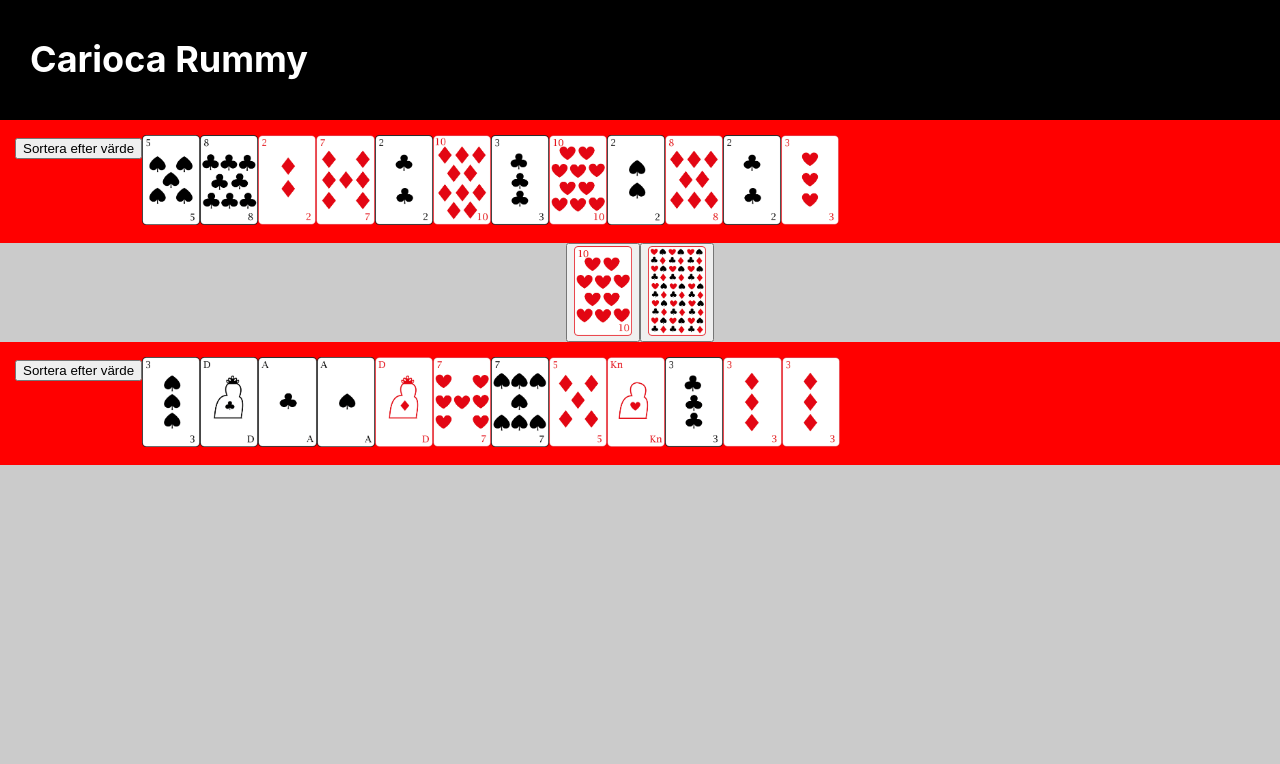
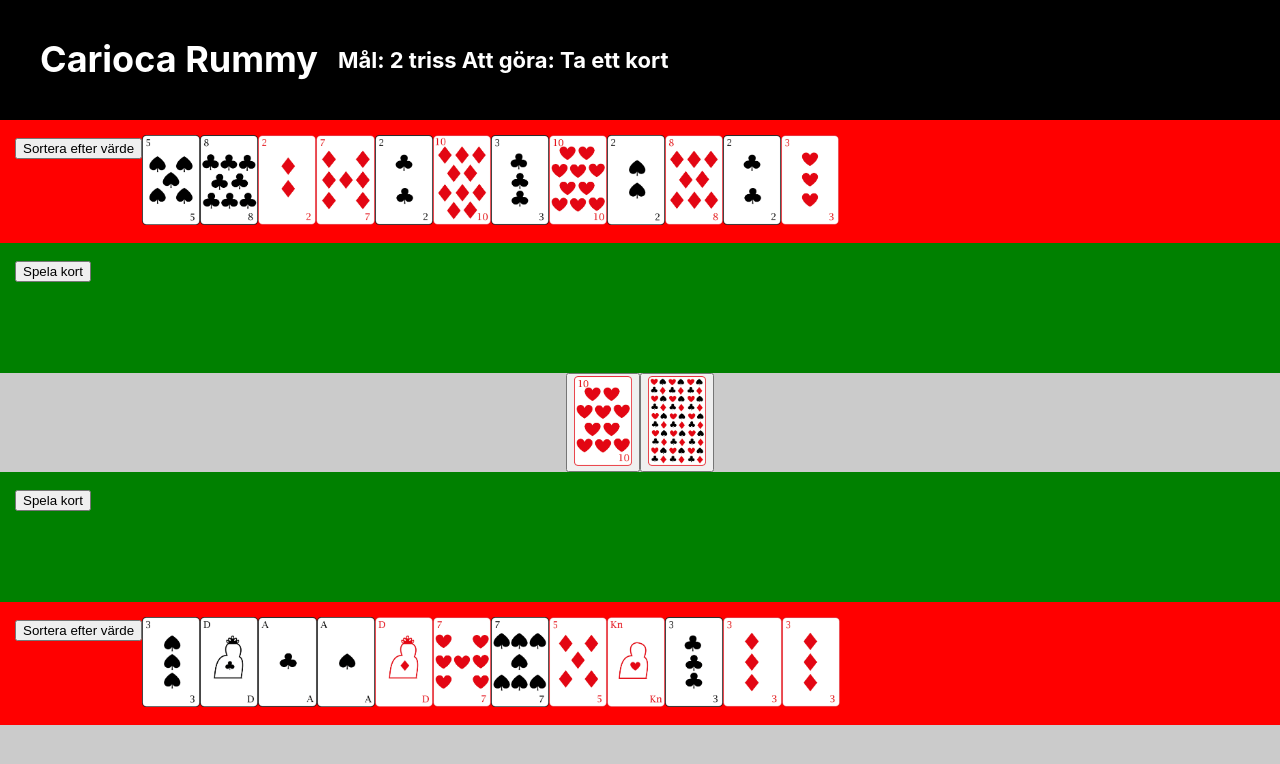
Before and after one commit to Tejpex/carioca-rummy, a React (Vite) app: page / in a window 1280 px wide. Shown: the top 764 px of the page. Built offline with nearby package versions, Linux system fonts and the light colour scheme.

Commit message:
Added table rows for both sides

```diff
--- a/src/components/GameSite.jsx
+++ b/src/components/GameSite.jsx
@@ -1,5 +1,6 @@
 import { Table } from "./Table"
 import { HandRow } from "./HandRow"
+import { TableRow } from "./TableRow"
 import { useCarioca } from "../contexts/CariocaContext"
 
 export const GameSite = () => {
@@ -11,7 +12,9 @@ export const GameSite = () => {
   return (
     <div>
       <HandRow person={player}/>
+      <TableRow person={player}/>
       <Table />
+      <TableRow person={computer}/>
       <HandRow person={computer}/>
     </div>
   )
--- a/src/components/Header.jsx
+++ b/src/components/Header.jsx
@@ -1,16 +1,26 @@
 import styled from "styled-components"
+import { useCarioca } from "../contexts/CariocaContext"
 
 export const Header = () => {
+  const { gameStages, contracts, gameStageIndex } = useCarioca()
+
   return (
     <HeaderDiv>
       <Title>Carioca Rummy</Title>
+      <Info>Mål: {contracts[0]} Att göra: {gameStages[gameStageIndex]}</Info>
     </HeaderDiv>
   )
 }
 
 const Title = styled.h1`
-  margin: 0px;
+  margin: 0 10px;
   font-size: 36px;
+  color: white;
+`
+
+const Info = styled.h2`
+  margin: 0 10px;
+  font-size: 22px;
   color: white;
 `
 
--- /dev/null
+++ b/src/components/TableRow.jsx
@@ -0,0 +1,40 @@
+import styled from "styled-components"
+import { useCarioca } from "../contexts/CariocaContext"
+
+export const TableRow = ({person}) => {
+  const { checkForTrio, throwCard } = useCarioca()
+
+  let table = person.table
+
+  return (
+    <>
+      <TableCardRow>
+        <div>
+          <button onClick={() => checkForTrio(person)}>
+            Spela kort
+          </button>
+        </div>
+        {table.map((card, index) => (
+          <CardImage src={card.img} key={index} alt={card.name} />
+        ))}
+      </TableCardRow>
+    </>
+  )
+}
+
+const TableCardRow = styled.div`
+  background-color: green;
+  height: 100px;
+  padding: 15px;
+  display: flex;
+  justify-content: flex-start;
+`
+
+const CardImage = styled.img`
+  height: 90px;
+`
+
+/*
+          <button onClick={() => throwCard(playersHand)}>
+            Släng kort
+          </button>*/
--- a/src/contexts/CariocaContext.jsx
+++ b/src/contexts/CariocaContext.jsx
@@ -20,15 +20,17 @@ export const CariocaProvider = ({ children }) => {
   const [stock, setStock] = useState([])
 
   const contracts = [
-    "2 Trios",
-    "1 Trio, 1 Escala",
-    "2 Escalas",
-    "3 Trios",
-    "2 Trios, 1 Escala",
-    "1 Trio, 2 Escalas",
-    "4 Trios",
-    "3 Escalas",
+    "2 triss",
+    "1 triss, 1 stege",
+    "2 stegar",
+    "3 triss",
+    "2 triss, 1 stege",
+    "1 triss, 2 stegar",
+    "4 triss",
+    "3 stegar",
   ]
+
+  const gameStages = ["Dela ut kort", "Ta ett kort", "Spela kort eller släng ett kort", "Datorn spelar"]
 
   // 0-deal cards, 1-player pick card, 2-player plays, 3-player throws card
   const [gameStageIndex, setGameStageIndex] = useState(0)
@@ -38,6 +40,14 @@ export const CariocaProvider = ({ children }) => {
       setPlayer({ ...player, hand: newHand })
     } else if (person === computer) {
       setComputer({ ...computer, hand: newHand })
+    }
+  }
+
+  const setNewTable = (person, newTable) => {
+    if (person === player) {
+      setPlayer({ ...player, table: newTable })
+    } else if (person === computer) {
+      setComputer({ ...computer, table: newTable })
     }
   }
 
@@ -107,25 +117,21 @@ export const CariocaProvider = ({ children }) => {
     setNewHand(person, newHand)
   }
 
-  const checkForTrio = (hand, table) => {
+  const checkForTrio = (person) => {
+    const hand = person.hand
+    const table = person.table
     const cardsToCheck = hand.filter((card) => card.staged)
-    if (cardsToCheck.length === 3) {
-      if (cardsToCheck[0].value === cardsToCheck[1].value) {
-        if (cardsToCheck[1].value === cardsToCheck[2].value) {
+    if (cardsToCheck.length === 3 &&
+      cardsToCheck[0].value === cardsToCheck[1].value &&
+      cardsToCheck[1].value === cardsToCheck[2].value) {
           const newTable = [...table]
           cardsToCheck.map((card) => {
             newTable.push(card)
             hand.splice(hand.indexOf(card), 1)
           })
-          setPlayersTable(newTable)
-        } else {
-          console.log("Two same value")
-        }
-      } else {
-        console.log("Different value")
-      }
+          setNewTable(person, newTable)
     } else {
-      console.log("Not 3 cards")
+      alert("Det behövs tre kort av samma värde för att spela triss.")
     }
   }
 
@@ -147,7 +153,7 @@ export const CariocaProvider = ({ children }) => {
 
   return (
     <CariocaContext.Provider
-      value={{ player, computer, discardPile, stock, gameStageIndex, dealCards, contracts, sortByValue, takeCard, toggleStaged, checkForTrio, throwCard  }}
+      value={{ player, computer, discardPile, stock, gameStageIndex, dealCards, contracts, sortByValue, takeCard, toggleStaged, checkForTrio, throwCard, gameStages }}
     >
       {children}
     </CariocaContext.Provider>
```
Also changed, not shown: src/components/PlayersSide.jsx (deleted, +0 -73 lines).
